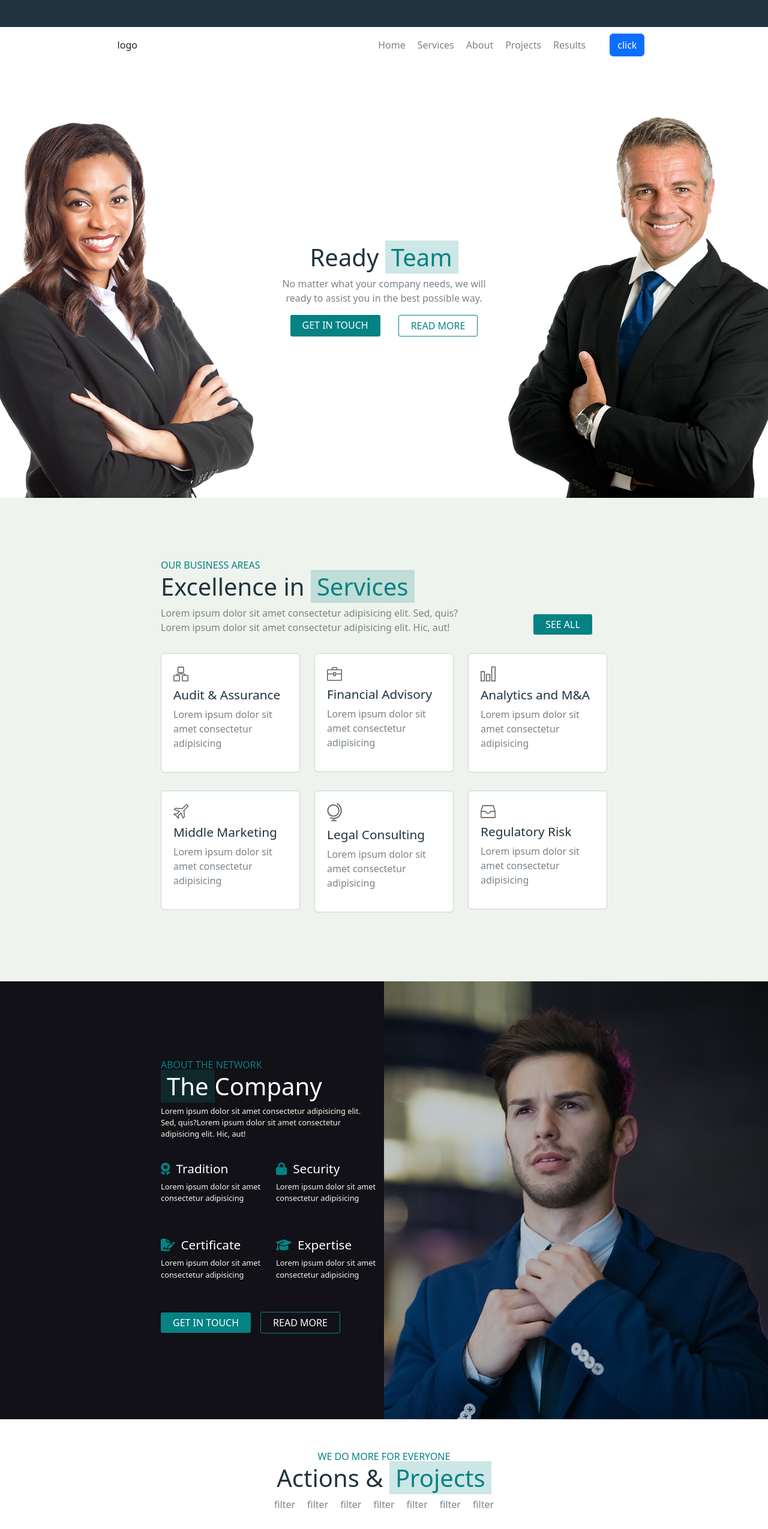
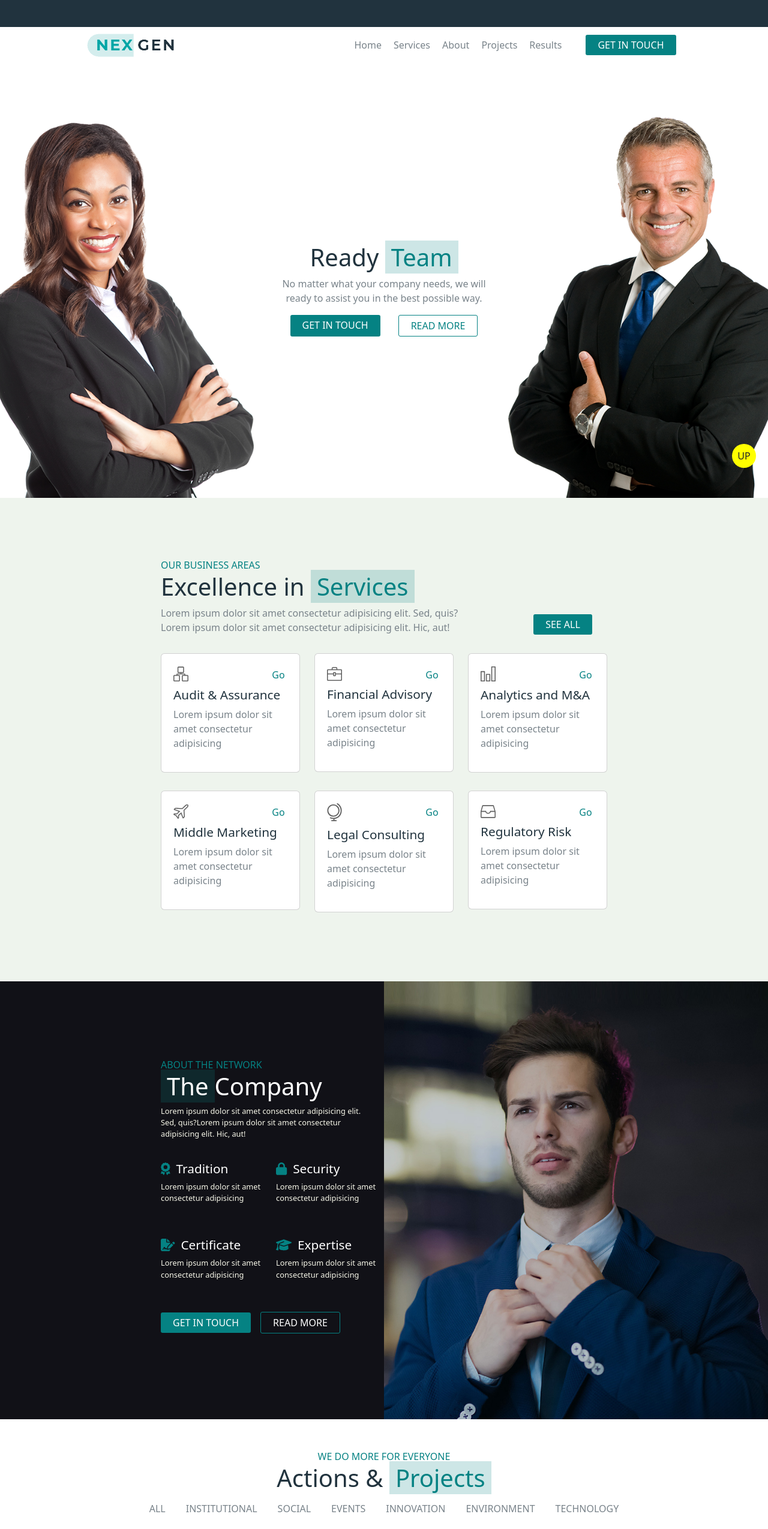
Before and after one commit to antoniodelgiudice02/proj-html-vuejs, a Vue app: page / in a window 1280 px wide. Shown: the top 2549 px of the page at 60% size. Built offline with nearby package versions, Linux system fonts and the light colour scheme.

Commit message:
add hover

```diff
--- a/src/components/layout/AppFooter.vue
+++ b/src/components/layout/AppFooter.vue
@@ -6,7 +6,17 @@ export default {
     return {
       store,
     }
+  },
+
+  methods: {
+    scrollToHome() {
+      window.scrollTo(0, 0);
+
+
+    }
   }
+
+
 
 }
 </script>
@@ -46,8 +56,8 @@ export default {
     <span>Lorem ipsum dolor sit. <a href="">coding</a></span>
   </div>
 
-  <div class="return-button">
-
+  <div class="return-button" @click="scrollToHome()">
+    <span>UP</span>
   </div>
 </template>
 
@@ -59,7 +69,7 @@ footer {
   background-color: $fourth-color ;
   position: relative;
 
-  .my-btn{
+  .my-btn {
     width: fit-content;
   }
 
@@ -89,16 +99,7 @@ footer {
     color: currentColor;
   }
 
-  .return-button{
-    height: 40px;
-    width: 40px;
-    border-radius: 50%;
-    background-color: $secondary-color;
-    position: absolute;
-    right: 20px;
-    bottom: 20px;
-    z-index: 1;
-  }
+
 }
 
 .w-100 {
@@ -114,4 +115,19 @@ footer {
     text-decoration: none;
   }
 }
+
+.return-button {
+  height: 40px;
+  width: 40px;
+  border-radius: 50%;
+  background-color: yellow;
+  position: fixed;
+  right: 20px;
+  bottom: 20px;
+  z-index: 1;
+  line-height: 40px;
+  vertical-align: middle;
+  text-align: center;
+  cursor:pointer
+}
 </style>
--- a/src/components/layout/AppHeader.vue
+++ b/src/components/layout/AppHeader.vue
@@ -12,21 +12,23 @@ export default {
 </script>
 
 <template>
-
   <header>
 
+    <div>
+    </div>
+
   </header>
-
 </template>
 
 <style lang="scss" scoped>
+@import '../../assets/style/partials/variables';
 
-header{
+header {
   height: 45px;
   background-color: #21333e;
   position: sticky;
   top: 0;
   z-index: 1;
+  color: $text-primary-color;
 }
-
 </style>
--- a/src/components/layout/AppMain.vue
+++ b/src/components/layout/AppMain.vue
@@ -49,7 +49,7 @@ export default {
                 window.scrollTo(0, 3070);
             }
         },
-        scrollToContacts(){
+        scrollToContacts() {
             window.scrollTo(0, 3690);
         }
 
@@ -64,12 +64,15 @@ export default {
 
 
         <nav class="d-flex justify-content-around align-items-center">
-            <span>logo</span>
+            <div class="logo-container">
+                <span><img src="../../images/logo.PNG" alt=""></span>
+
+            </div>
             <ul class="p-0 m-0 d-flex align-items-center">
                 <li v-for="(section, index) in store.sections" @click="scrollToSection(index)">{{ section.name }}</li>
 
                 <li>
-                    <div class="btn btn-primary" @click="scrollToContacts()"> click</div>
+                    <div class="my-btn my-btn-solid" @click="scrollToContacts()">GET IN TOUCH</div>
                 </li>
             </ul>
         </nav>
@@ -113,6 +116,15 @@ export default {
 
 <style lang="scss" scoped>
 // @use '../../assets/style/general.scss';
+@import '../../assets/style/partials/variables';
+
+.logo-container {
+    width: 150px;
+
+    img {
+        width: 100%;
+    }
+}
 
 
 
@@ -123,11 +135,17 @@ nav {
     top: 45px;
     z-index: 1;
     background-color: white;
+
+    li {
+        cursor: pointer;
+    }
+
 }
 
 main {
     position: relative;
-    #jumbo{
+
+    #jumbo {
         margin-top: 90px;
     }
 }
@@ -140,5 +158,4 @@ main {
 .debug2 {
 
     border: 1px solid red;
-}
-</style>
+}</style>
--- a/src/components/layout/main-components/CardServices.vue
+++ b/src/components/layout/main-components/CardServices.vue
@@ -26,7 +26,15 @@ export default {
 <template>
 
     <div class="card">
-        <div><img :src="getImage()" alt=""></div>
+      <div class="d-flex justify-content-between">
+        <div class="image">
+          <img :src="getImage()" alt="">
+        </div>
+        <div class="arrow">
+          <span><a href="">Go</a></span>
+        </div>
+
+      </div>
         <h1>{{ title }}</h1>
         <p>{{ text }}</p>
     </div>
@@ -37,17 +45,35 @@ export default {
 </template>
 
 <style lang="scss" scoped>
-
+@use '../../../assets/style/partials/variables';
 .card {
     margin: 15px 0;
     padding: 20px;
 
-    div{
+    .image{
       width: 13%;
       margin-bottom: 10px;
 
       img{
         width: 100%;
+      }
+    }
+
+    .arrow{
+      width: 30px;
+      height: 30px;
+      line-height: 30px;
+      vertical-align: middle;
+      text-align: center;
+      a{
+        text-decoration: none;
+        color: rgb(5, 130, 131);
+      }
+
+
+      &:hover{
+        background-color:rgb(5, 130, 131, 0.2);
+        border-radius: 50%;
       }
     }
 
--- a/src/components/layout/main-components/GetInTouch.vue
+++ b/src/components/layout/main-components/GetInTouch.vue
@@ -72,10 +72,8 @@ export default {
                     <p>Lorem ipsum dolor sit amet consectetur adipisicing elit. Pariatur, eveniet?</p>
                     <p>Lorem ipsum dolor sit amet consectetur adipisicing elit.</p>
 
-                    <ul class="p-0" v-for="info in store.contacts">
-                        <li>{{ info.phoneNumber }}</li>
-                        <li>{{ info.eMail }}</li>
-                        <li>{{ info.address }}</li>
+                    <ul class="p-0">
+                        <li v-for="contact in store.contacts">{{ contact.contact }}</li>
                     </ul>
 
                     <div>
--- a/src/components/layout/main-components/SectionProjects.vue
+++ b/src/components/layout/main-components/SectionProjects.vue
@@ -34,13 +34,13 @@ export default {
 
                     <div class="filter">
                         <ul class="d-flex p-0 justify-content-center">
-                            <li>filter</li>
-                            <li>filter</li>
-                            <li>filter</li>
-                            <li>filter</li>
-                            <li>filter</li>
-                            <li>filter</li>
-                            <li>filter</li>
+                            <li>ALL</li>
+                            <li>INSTITUTIONAL</li>
+                            <li>SOCIAL</li>
+                            <li>EVENTS</li>
+                            <li>INNOVATION</li>
+                            <li>ENVIRONMENT</li>
+                            <li>TECHNOLOGY</li>
                         </ul>
                     </div>
 
@@ -62,4 +62,16 @@ export default {
     </section>
 </template>
 
-<style lang="scss" scoped></style>
+<style lang="scss" scoped>
+@import '../../../assets/style/partials/variables';
+.filter{
+    li{
+        &:hover{
+            background-color: $third-color;
+        }
+        cursor: pointer;
+        padding: 7px
+    }
+}
+
+</style>
--- a/src/components/layout/main-components/ServicesSection.vue
+++ b/src/components/layout/main-components/ServicesSection.vue
@@ -58,4 +58,8 @@ export default {
 
 <style lang="scss" scoped>
 
+.card{
+    cursor: pointer;
+}
+
 </style>
```
Lines whose indentation alone changed are shown as unchanged.
